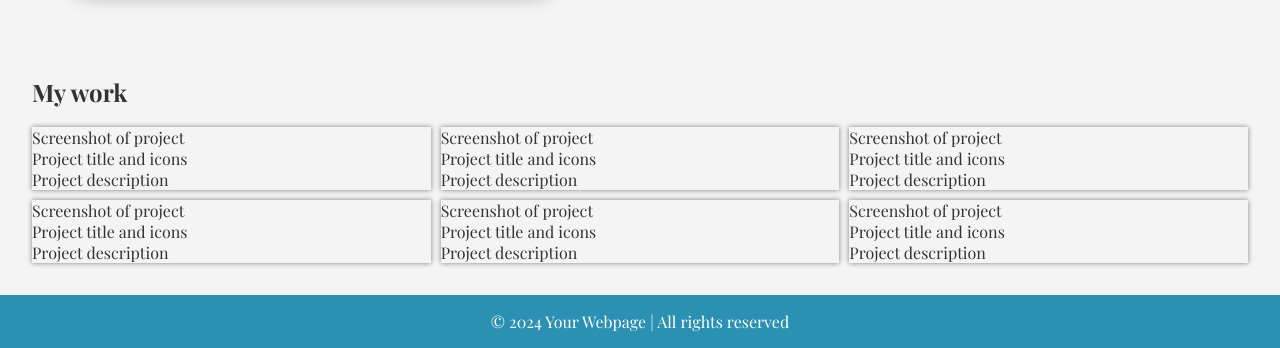
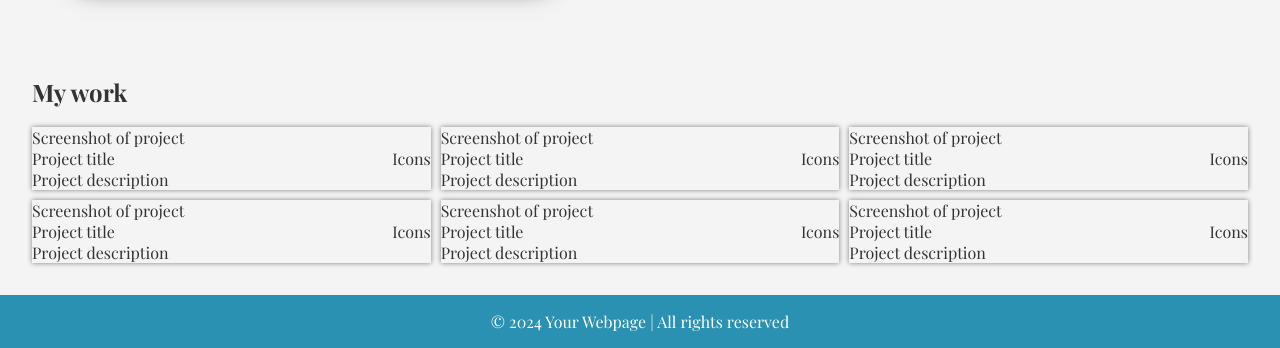
Before and after one commit to joominchoi/homepage, a website: page index.html in a window 1280 px wide. Shown: the part 687-1035 px from the top of the page. Drawn offline with nearby package versions, Linux system fonts and the light colour scheme.

Commit message:
Update layout of project information title and icons

```diff
--- a/index.html
+++ b/index.html
@@ -50,42 +50,60 @@
           <div class="project-card">
             <p>Screenshot of project</p>
             <div class="project-information">
-              <div class="project-title">Project title and icons</div>
+              <div class="project-title-icons">
+                <div class="title">Project title</div>
+                <div class="icons">Icons</div>
+              </div>
               <div class="project-description">Project description</div>
             </div>
           </div>
           <div class="project-card">
             <p>Screenshot of project</p>
             <div class="project-information">
-              <div class="project-title">Project title and icons</div>
+              <div class="project-title-icons">
+                <div class="title">Project title</div>
+                <div class="icons">Icons</div>
+              </div>
               <div class="project-description">Project description</div>
             </div>
           </div>
           <div class="project-card">
             <p>Screenshot of project</p>
             <div class="project-information">
-              <div class="project-title">Project title and icons</div>
+              <div class="project-title-icons">
+                <div class="title">Project title</div>
+                <div class="icons">Icons</div>
+              </div>
               <div class="project-description">Project description</div>
             </div>
           </div>
           <div class="project-card">
             <p>Screenshot of project</p>
             <div class="project-information">
-              <div class="project-title">Project title and icons</div>
+              <div class="project-title-icons">
+                <div class="title">Project title</div>
+                <div class="icons">Icons</div>
+              </div>
               <div class="project-description">Project description</div>
             </div>
           </div>
           <div class="project-card">
             <p>Screenshot of project</p>
             <div class="project-information">
-              <div class="project-title">Project title and icons</div>
+              <div class="project-title-icons">
+                <div class="title">Project title</div>
+                <div class="icons">Icons</div>
+              </div>
               <div class="project-description">Project description</div>
             </div>
           </div>
           <div class="project-card">
             <p>Screenshot of project</p>
             <div class="project-information">
-              <div class="project-title">Project title and icons</div>
+              <div class="project-title-icons">
+                <div class="title">Project title</div>
+                <div class="icons">Icons</div>
+              </div>
               <div class="project-description">Project description</div>
             </div>
           </div>
--- a/styles.css
+++ b/styles.css
@@ -149,6 +149,11 @@ main {
   box-shadow: 0px 0px 5px rgba(0, 0, 0, 0.488);
 }
 
+.project-title-icons {
+  display: flex;
+  justify-content: space-between;
+}
+
 footer {
   text-align: center;
   padding: 1rem;
```
